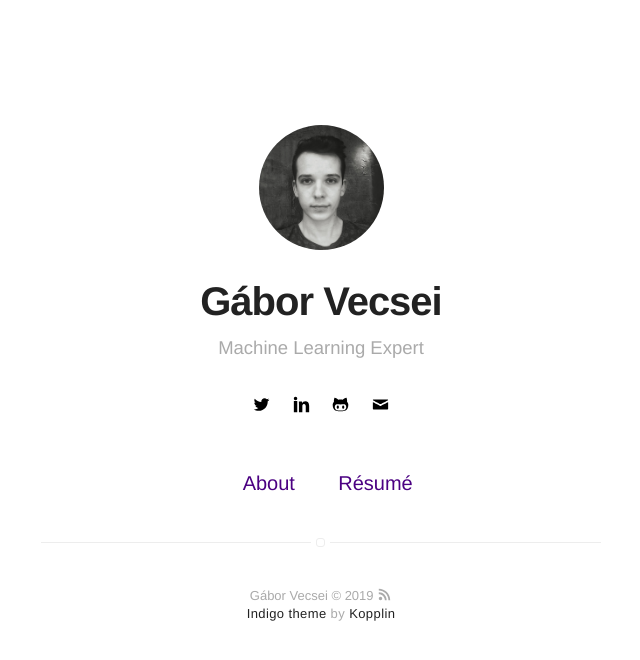
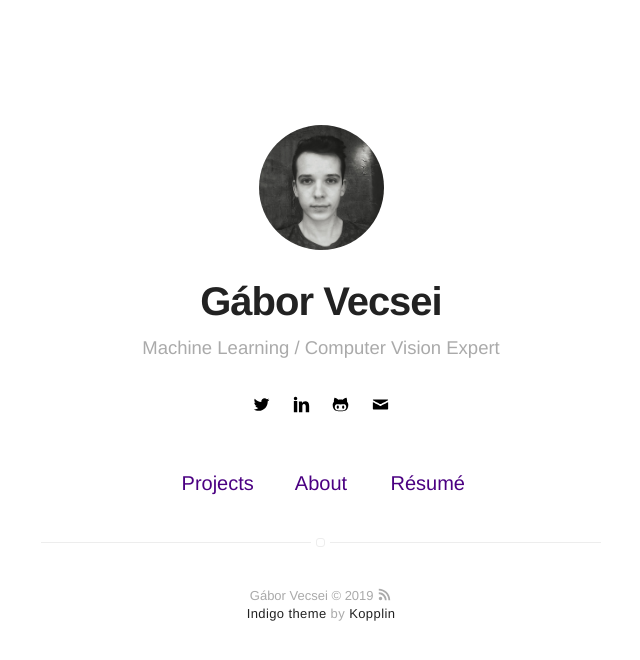
Before and after one commit to gaborvecsei/gaborvecsei.github.io, a Jekyll site: the page built from index.html, in a window 1280 px wide. Shown: the top 660 px of the page, without its empty margins (319-959 px from the left). Built offline with Jekyll 4.4.1, drawn with Linux system fonts in a browser that asks for light colours; some of the changed lines change nothing that is shown.

Commit message:
projects turned on

```diff
--- a/_config.yml
+++ b/_config.yml
@@ -1,9 +1,9 @@
 # main text of home
 name: Gábor Vecsei
-bio: Machine Learning Expert
+bio: Machine Learning / Computer Vision Expert
 
 # twitter summary info
-description: A blog about technology and stuff related
+description: Personal webpage
 
 # if it's an external image, update below for true
 # better with square images
@@ -56,7 +56,7 @@ email: vecseigabor.x@gmail.com
 authors:
     gaborvecsei:
         name: Gábor Vecsei
-        bio: I don't like to be bored
+        bio: I love chocolate
         external-image: false
         picture: assets/images/profile_square.jpg
         twitter: gaborvecsei
@@ -71,7 +71,7 @@ width: normal
 # paginate_path: "blog/:num/"
 
 # if you don't need projects, comment the *projects* configs below
-projects: false
+projects: true
 
 # if you don't need "about" or "blog", comment them out below
 about: true
```
